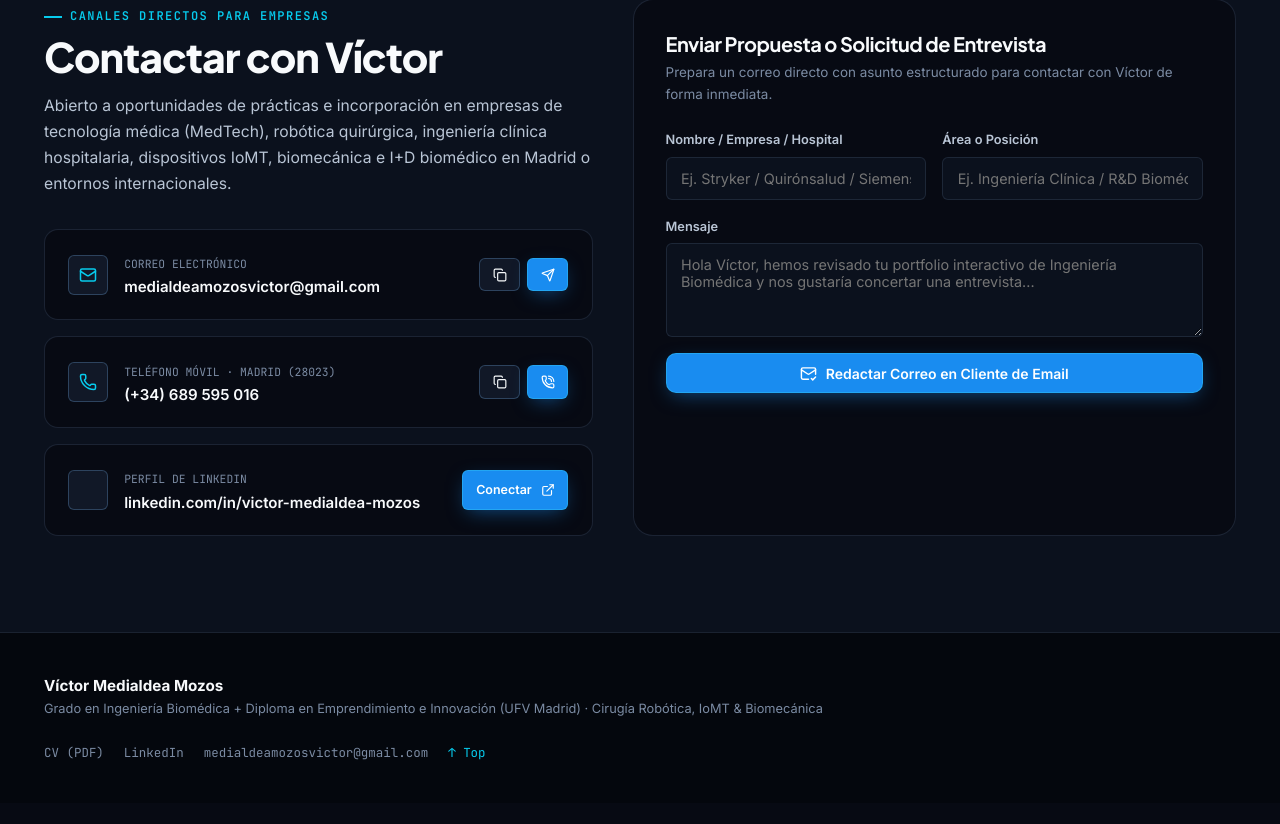
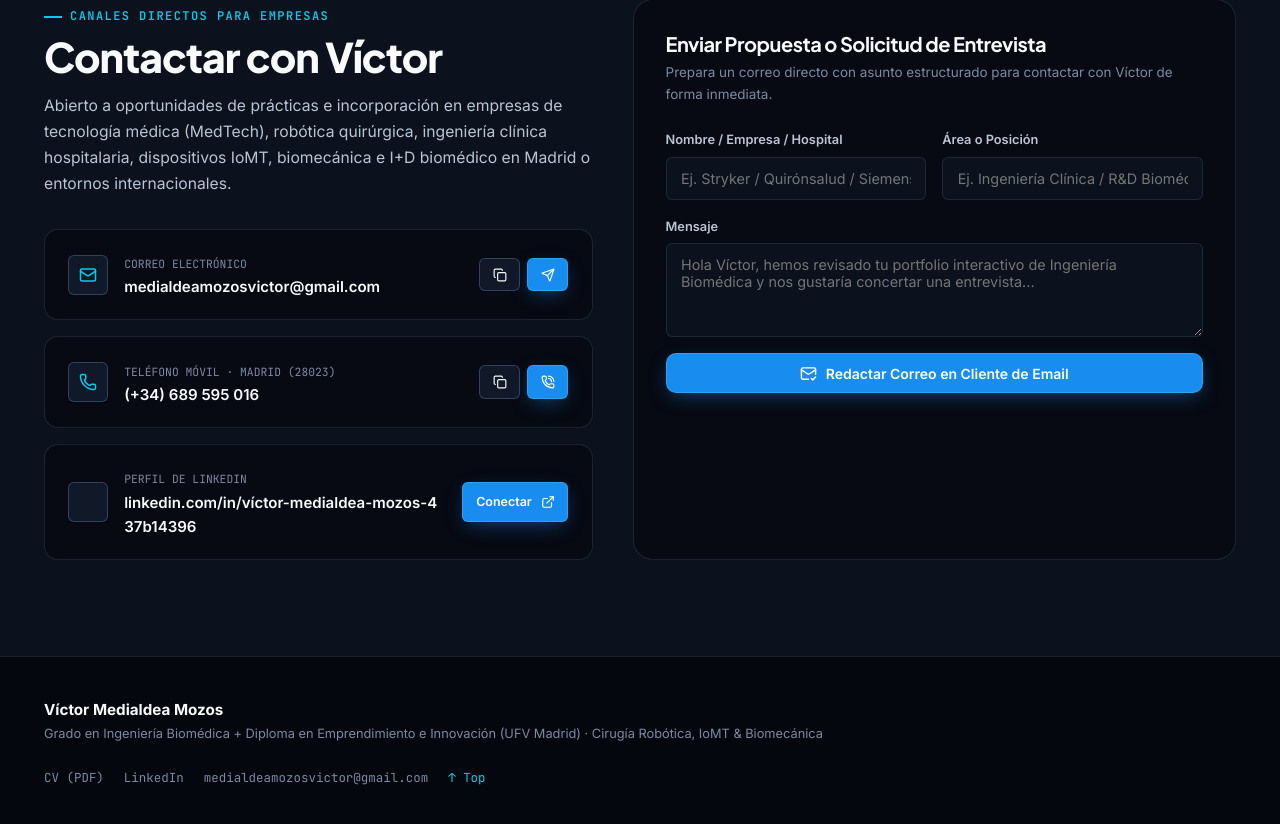
Before and after one commit to victormozos/victormozos.github.io, a plain HTML site: page index.html in a window 1280 px wide. Shown: the part 8627-9451 px from the top of the page. Before the commit the page ends 9430 px from the top, so only its background shows below. Drawn offline with nearby package versions, Linux system fonts and the light colour scheme; some icons are missing.

Commit message:
Fix LinkedIn profile URL (víctor-medialdea-mozos-437b14396)

```diff
--- a/index.html
+++ b/index.html
@@ -1870,7 +1870,7 @@
               <span data-i18n="hero_cta_lab">Simulador BioMed</span>
             </a>
 
-            <a href="https://www.linkedin.com/in/victor-medialdea-mozos-437b14396/" target="_blank" rel="noopener noreferrer" class="btn btn-ghost" aria-label="LinkedIn" id="heroLinkedinBtn">
+            <a href="https://www.linkedin.com/in/víctor-medialdea-mozos-437b14396/" target="_blank" rel="noopener noreferrer" class="btn btn-ghost" aria-label="LinkedIn" id="heroLinkedinBtn">
               <i data-lucide="linkedin" style="width:18px;height:18px;"></i>
             </a>
 
@@ -2915,10 +2915,10 @@
                   </div>
                   <div>
                     <span class="channel-label">PERFIL DE LINKEDIN</span>
-                    <p class="channel-value">linkedin.com/in/victor-medialdea-mozos</p>
+                    <p class="channel-value">linkedin.com/in/víctor-medialdea-mozos-437b14396</p>
                   </div>
                 </div>
-                <a href="https://www.linkedin.com/in/victor-medialdea-mozos-437b14396/" target="_blank" rel="noopener noreferrer" class="btn btn-primary btn-sm">
+                <a href="https://www.linkedin.com/in/víctor-medialdea-mozos-437b14396/" target="_blank" rel="noopener noreferrer" class="btn btn-primary btn-sm">
                   <span data-i18n="contact_linkedin_btn">Conectar</span>
                   <i data-lucide="external-link" style="width:14px;height:14px;"></i>
                 </a>
@@ -3017,7 +3017,7 @@
 
       <div style="display:flex;align-items:center;gap:1.25rem;font-family:var(--font-mono);font-size:0.78rem;">
         <a href="CV_Victor_Medialdea.pdf" target="_blank" rel="noopener noreferrer">CV (PDF)</a>
-        <a href="https://www.linkedin.com/in/victor-medialdea-mozos-437b14396/" target="_blank" rel="noopener noreferrer">LinkedIn</a>
+        <a href="https://www.linkedin.com/in/víctor-medialdea-mozos-437b14396/" target="_blank" rel="noopener noreferrer">LinkedIn</a>
         <a href="mailto:medialdeamozosvictor@gmail.com">medialdeamozosvictor@gmail.com</a>
         <a href="#inicio" style="color:var(--accent-primary);">↑ Top</a>
       </div>
```
